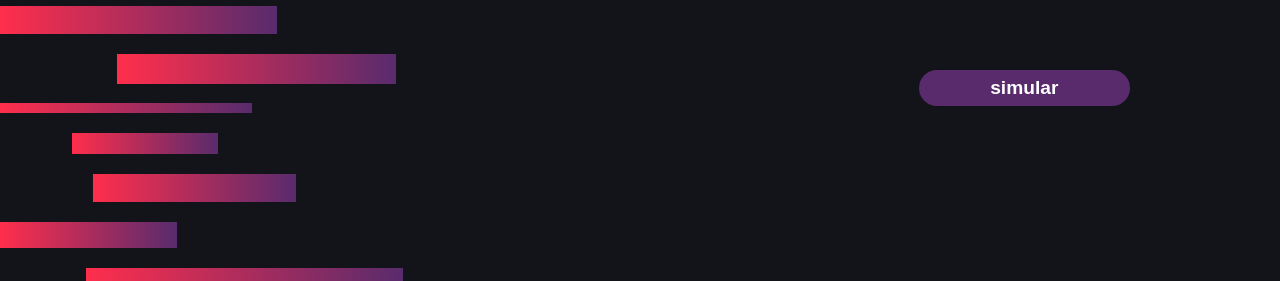
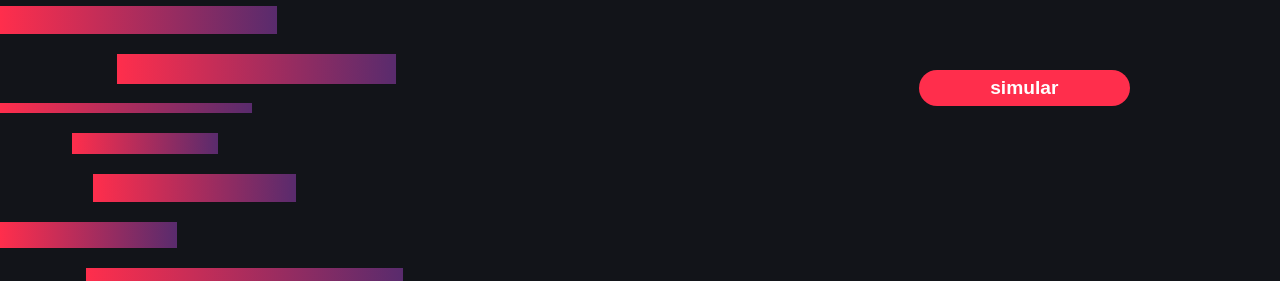
Before and after one commit to Queriate/simulador-de-investimentos, a plain HTML site: page index.html in a window 1280 px wide. In both pictures the pointer is over the button "simular". Shown: the part 519-800 px from the top of the page. Drawn offline with Linux system fonts and the light colour scheme.

Commit message:
atualizando layout

```diff
--- a/assets/css/pages/index/partials/inicial.css
+++ b/assets/css/pages/index/partials/inicial.css
@@ -39,6 +39,12 @@
     font-weight: bold;
     position: absolute;
     transform: translateX(70rem) translateY(10rem);
+    transition: .3s ease-in-out;
+    cursor: pointer;
+}
+
+.inicial .simular:hover {
+  background: var(--cor-4);
 }
 
 @keyframes slideOutLeft {
```
